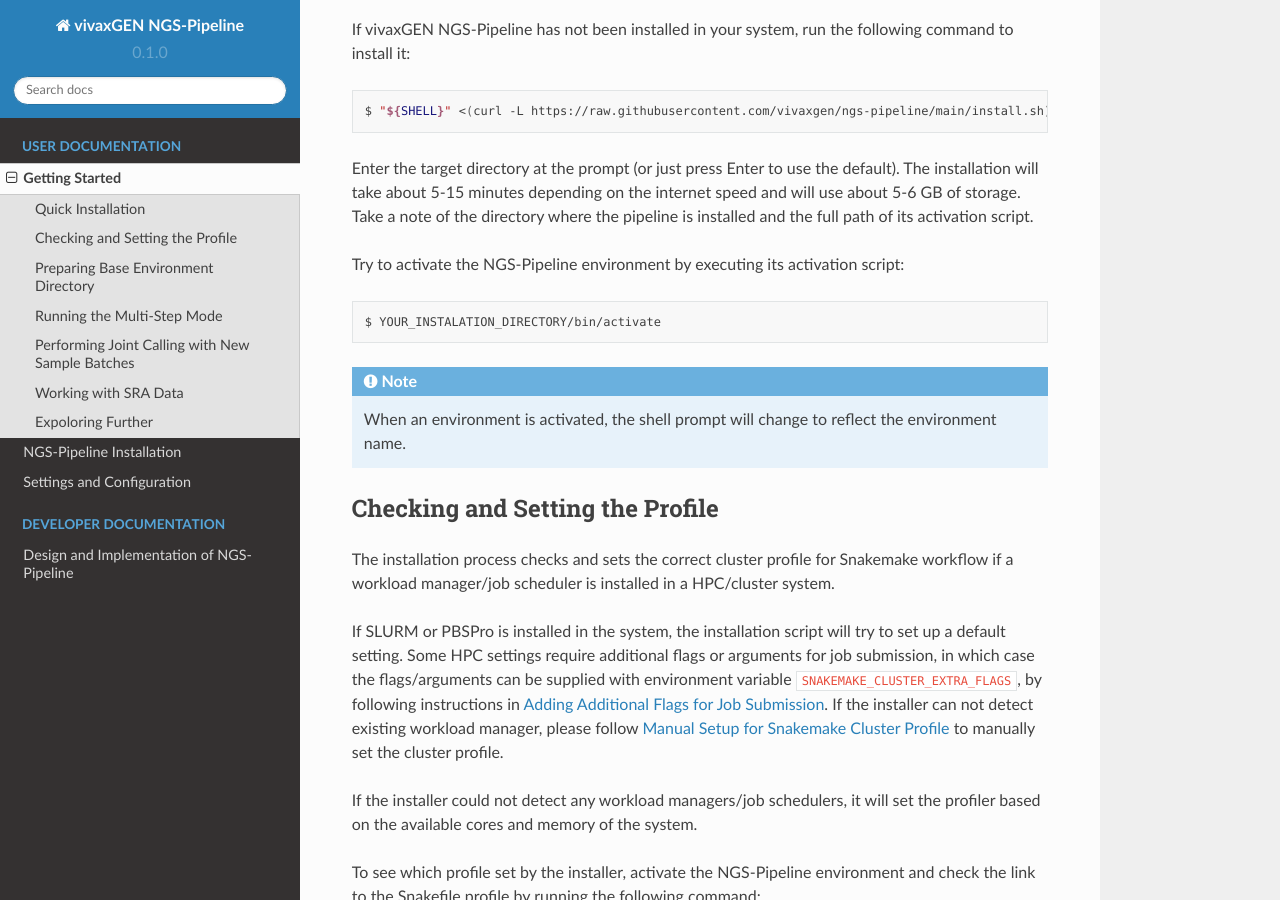
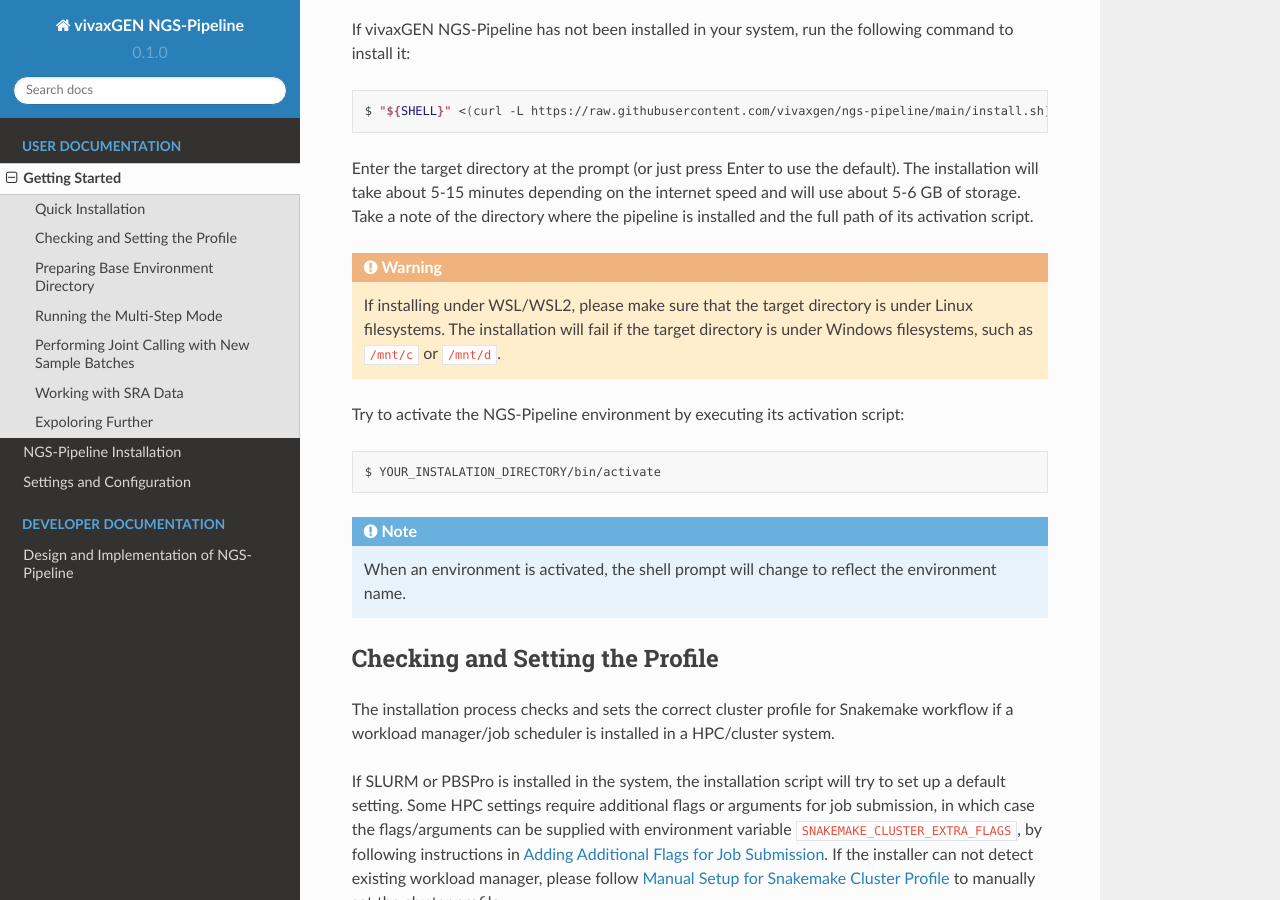
Before and after one commit to vivaxgen/ngs-pipeline, a Sphinx documentation site: the page built from docs/source/userdocs/getting_started.rst, in a window 1280 px wide and 900 px high, scrolled down 396 px. Built offline with Sphinx 7.4.7 and the Read the Docs theme 2.0.0, drawn with Linux system fonts in a browser that asks for light colours; some of the changed text lies outside the part shown.

Commit message:
update: warning about installing/running under WSL/WSL2

```diff
--- a/docs/source/userdocs/getting_started.rst
+++ b/docs/source/userdocs/getting_started.rst
@@ -28,6 +28,13 @@
 and will use about 5-6 GB of storage.
 Take a note of the directory where the pipeline is installed and the full path
 of its activation script.
+
+.. warning::
+
+  If installing under WSL/WSL2, please make sure that the target directory
+  is under Linux filesystems.
+  The installation will fail if the target directory is under Windows
+  filesystems, such as ``/mnt/c`` or ``/mnt/d``.
 
 Try to activate the NGS-Pipeline environment by executing its activation script:
 
@@ -104,6 +111,13 @@
       To easily identify and differentiate between several base environemnt
       directory, it is recommended to use the reference genome name as part
       of the directory name.
+
+    .. warning::
+
+      If running under WSL/WSL2, please make sure that the base emvironment
+      directory is under Linux filesystems.
+      If the base environment directory is under Windows filesystems (such as
+      ``/mnt/c`` or ``/mnt/d``), the pipeline will fail to work.
 
 #.  Exit the current environment and activate the new environment using
     the new ``activate`` file:
--- a/docs/source/userdocs/setup-base-env-dir.rst
+++ b/docs/source/userdocs/setup-base-env-dir.rst
@@ -80,6 +80,12 @@
       exit
       # edit /data/Pv-wgs/activate if necessary
       /data/Pv-wgs/activate
+
+.. warning::
+  If running under WSL/WSL2, please make sure that the base environment
+  directory is under Linux filesystems.
+  If the base environment directory is under Windows filesystems (such as
+  ``/mnt/c`` or ``/mnt/d``), the pipeline will fail to work.
 
 Once the new base environment has been activated, NGSENV_BASEDIR environment
 variable will be accessible.
```
Also changed, not shown: docs/source/userdocs/installation.rst (+7 -0 lines).
